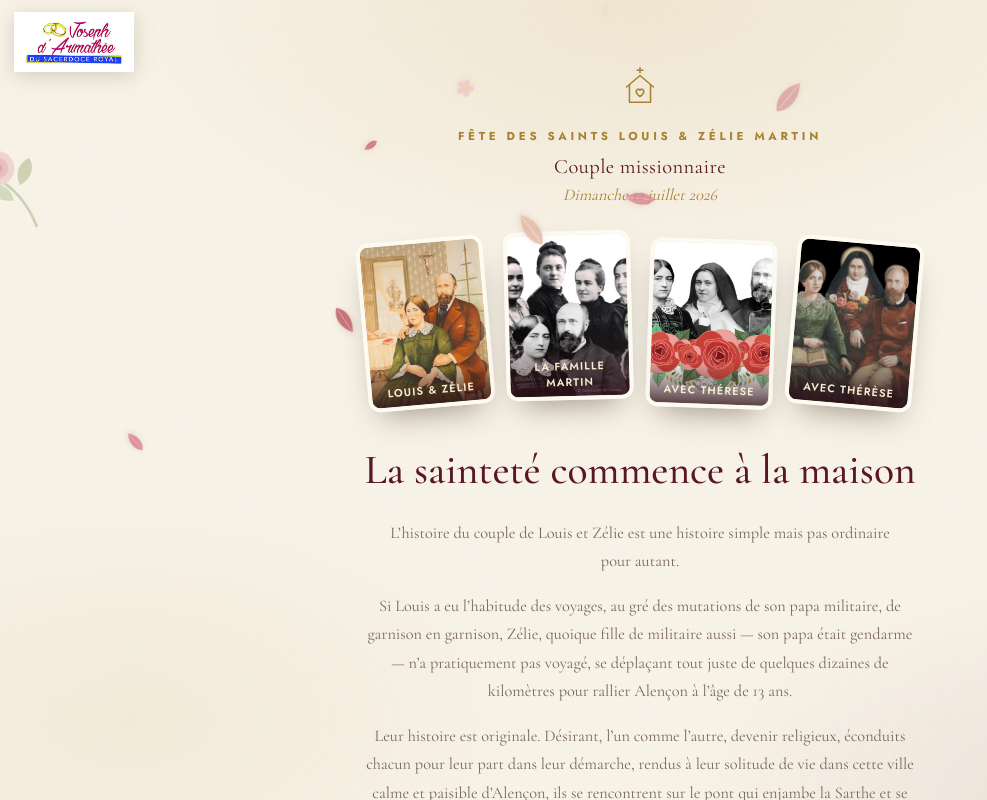
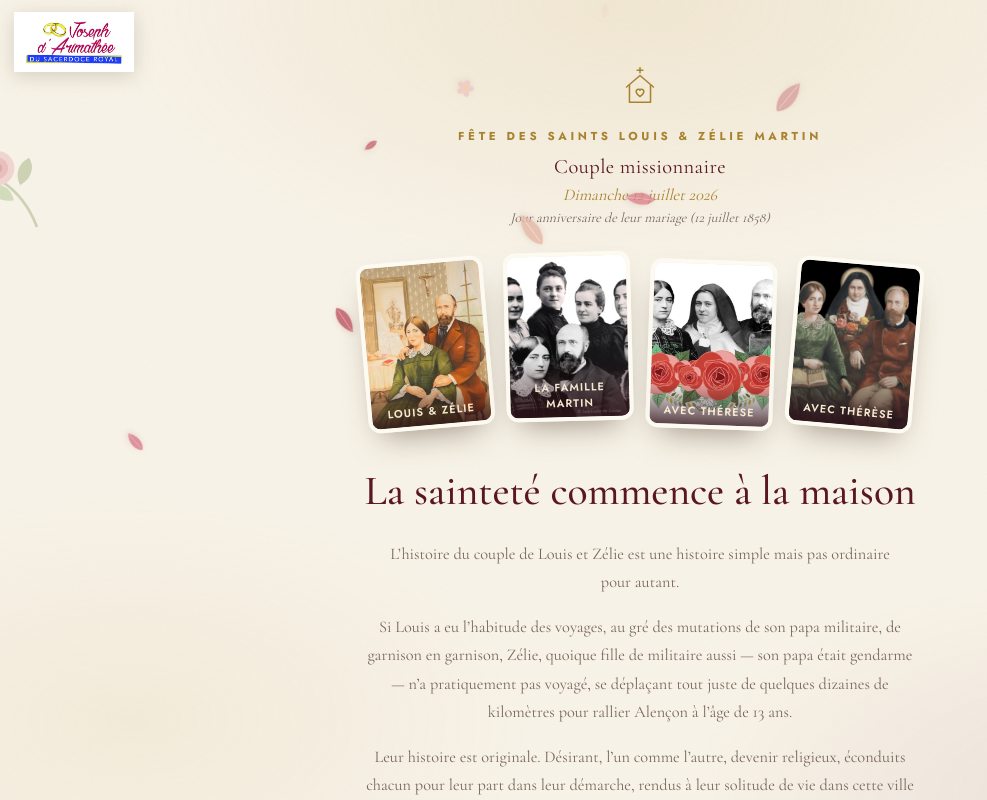
Before and after one commit to Sminth/pain2vie, a Next.js app: page / in a window 1280 px wide. Shown: the whole page, without its empty margins (0-987 px from the left). Built offline with nearby package versions, Linux system fonts and the light colour scheme.

Commit message:
feat: add wedding anniversary note to IntroFeast and improve button interaction z-index

```diff
--- a/app/globals.css
+++ b/app/globals.css
@@ -948,6 +948,15 @@ button {
   color: var(--gold);
 }
 
+.feast-note {
+  margin-top: 4px;
+  font-family: var(--font-serif), Georgia, serif;
+  font-style: italic;
+  font-size: 0.86rem;
+  color: var(--ink-soft);
+  text-wrap: balance;
+}
+
 /* bouton flottant tant qu'on n'a pas atteint le vrai bouton en bas */
 .feast-float-wrap {
   position: fixed;
@@ -1590,6 +1599,8 @@ button {
 
 .pot-btn {
   position: relative;
+  z-index: 4;
+  pointer-events: auto;
   border: none;
   background: none;
   padding: 0;
--- a/components/IntroFeast.tsx
+++ b/components/IntroFeast.tsx
@@ -171,6 +171,9 @@ export default function IntroFeast({ onStart }: { onStart: () => void }) {
         <motion.p className="feast-date" {...rise(0.4)}>
           Dimanche 12 juillet 2026
         </motion.p>
+        <motion.p className="feast-note" {...rise(0.46)}>
+          Jour anniversaire de leur mariage&nbsp;(12 juillet 1858)
+        </motion.p>
 
         <motion.div className="feast-cards" {...rise(0.46)}>
           {PHOTOS.map((p, i) => (
```
